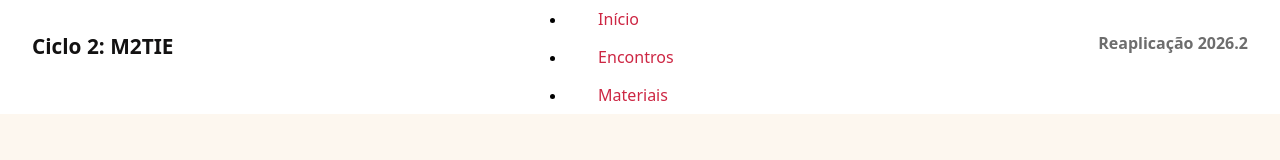
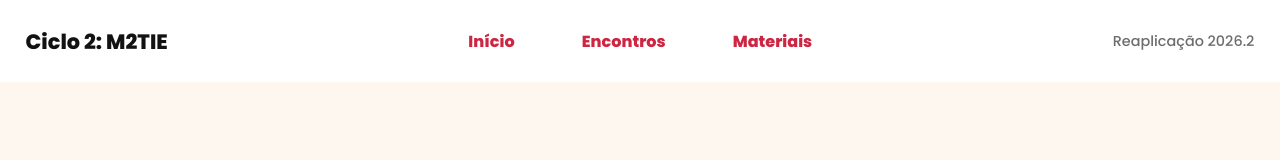
Before and after one commit to GabrielleSchultz/Ciclo2_Reaplicacao_M2TIE, a plain HTML site: page index.html in a window 1280 px wide. Drawn offline with Linux system fonts and the light colour scheme.

Commit message:
updated index
added Poppins font family

```diff
--- a/index.html
+++ b/index.html
@@ -6,6 +6,11 @@
     <meta name="viewport" content="width=device-width, initial-scale=1.0">
     <meta name="description" content="Descricao e guia do Ciclo 2 M2TIE: Quem faz ciência e tecnologia?">
     <link rel="stylesheet" href="main.css">
+    <link rel="preconnect" href="https://fonts.googleapis.com">
+    <link rel="preconnect" href="https://fonts.gstatic.com" crossorigin>
+    <link
+        href="https://fonts.googleapis.com/css2?family=Poppins:ital,wght@0,100;0,200;0,300;0,400;0,500;0,600;0,700;0,800;0,900;1,100;1,200;1,300;1,400;1,500;1,600;1,700;1,800;1,900&display=swap"
+        rel="stylesheet">
     <title>Ciclo 2: M2TIE (Reaplicação 2026.2)</title>
 </head>
 
--- a/main.css
+++ b/main.css
@@ -6,24 +6,32 @@
 
 body {
     background-color: #fdf7ef;
+    color: #2D2D2D;
+    font-family: "Poppins";
 }
 
 header{
+    width: 100%;
     display: flex;
+    padding:2%;
     justify-content: space-between;
+    align-items: center;
     background-color: white
 }
 
-header h1, h2, nav a{
-    margin: 32px;
-    font-family: system-ui, -apple-system, BlinkMacSystemFont, sans-serif;
-    letter-spacing: 0px;
+header h1, nav a{
+    letter-spacing: 0rem;
+    font-weight: 800
+}
+
+header nav ul{
     display: flex;
+    gap: 0.2rem;
+    list-style-type: none;
 }
 
 header h1 {
     font-size: 1.3rem;
-    font-weight: 800;
     color:#131212
 }
 
@@ -37,7 +45,7 @@ header nav a {
 }
 
 header h2 {
-    font-size: 1rem;
-    font-weight: 800;
-    color:#6D6D6D
+    font-size: 0.9rem;
+    color:#6D6D6D;
+    font-weight: 500;
 }
```
